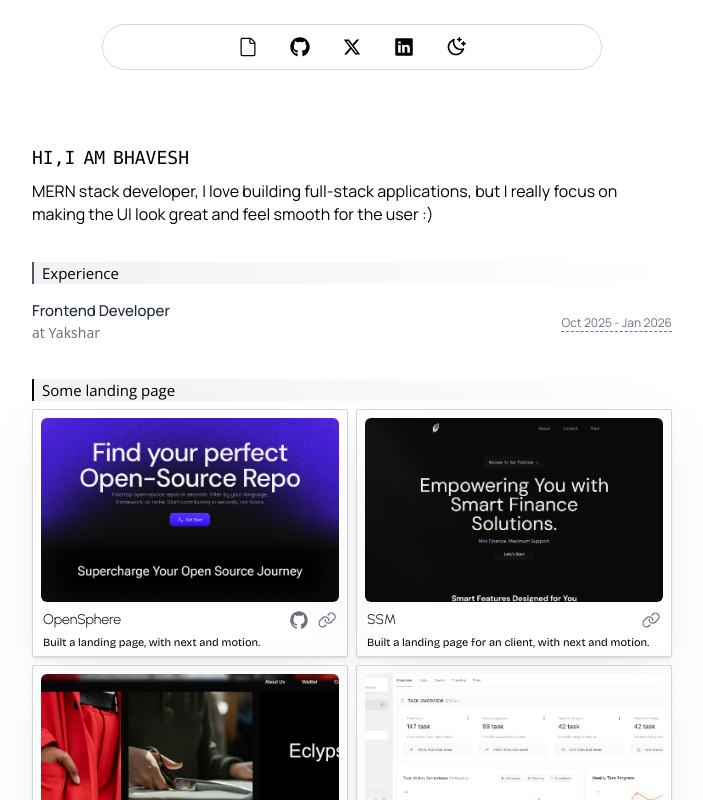
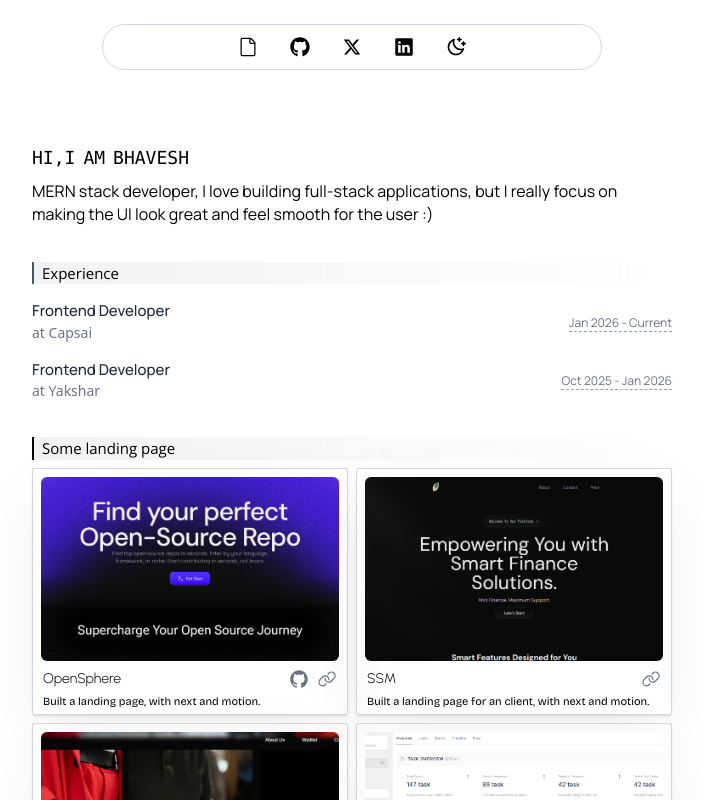
Before and after one commit to Bhaveshanjana/Portfolio, a Next.js app: page / in a window 1280 px wide. Shown: the top 800 px of the page, without its empty margins (288-991 px from the left). Built offline with nearby package versions, Linux system fonts and the light colour scheme.

Commit message:
feat: add capsai experience

```diff
--- a/src/components/Experience.tsx
+++ b/src/components/Experience.tsx
@@ -5,9 +5,13 @@ const Experience = () => {
     const experiences = [
         {
             role: "Frontend Developer",
+            company: "at Capsai",
+            duration: "Jan 2026 - Current",
+        },
+        {
+            role: "Frontend Developer",
             company: "at Yakshar",
             duration: "Oct 2025 - Jan 2026",
-            description: "i work as an frontend developer",
         },
     ];
 
@@ -27,7 +31,7 @@ const Experience = () => {
                             <p className="text-sm text-gray-500 dark:text-gray-400">{exp.company}</p>
                         </div>
 
-                        <div className={`text-xs text-gray-500 dark:text-gray-400 ${manrope} mt-1 border-b border-dashed`}>
+                        <div className={`text-xs text-gray-500 dark:text-gray-400 dark:border-gray-600 border-gray-400 ${manrope} mt-1 border-b border-dashed`}>
                             {exp.duration}
                         </div>
                     </div>
```
